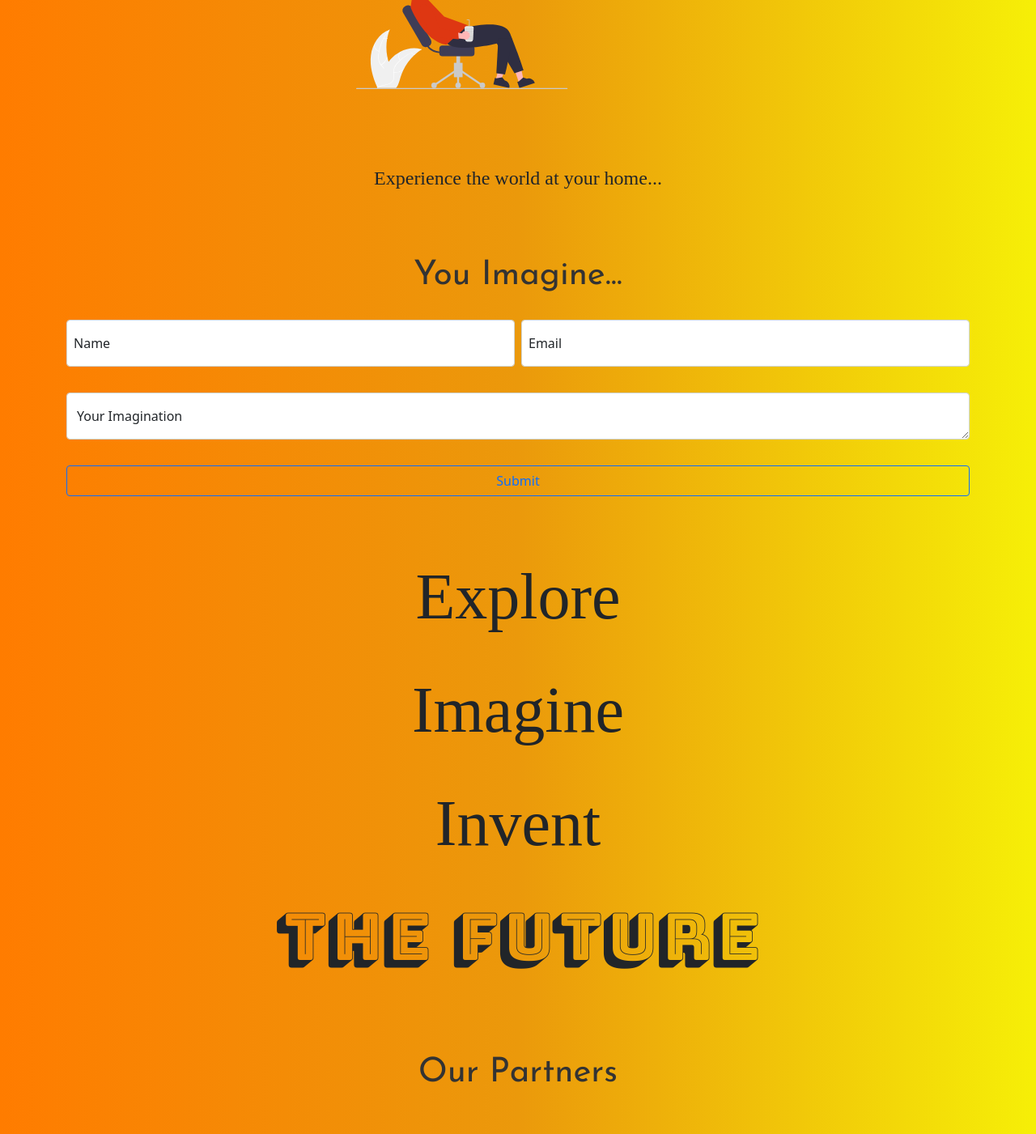
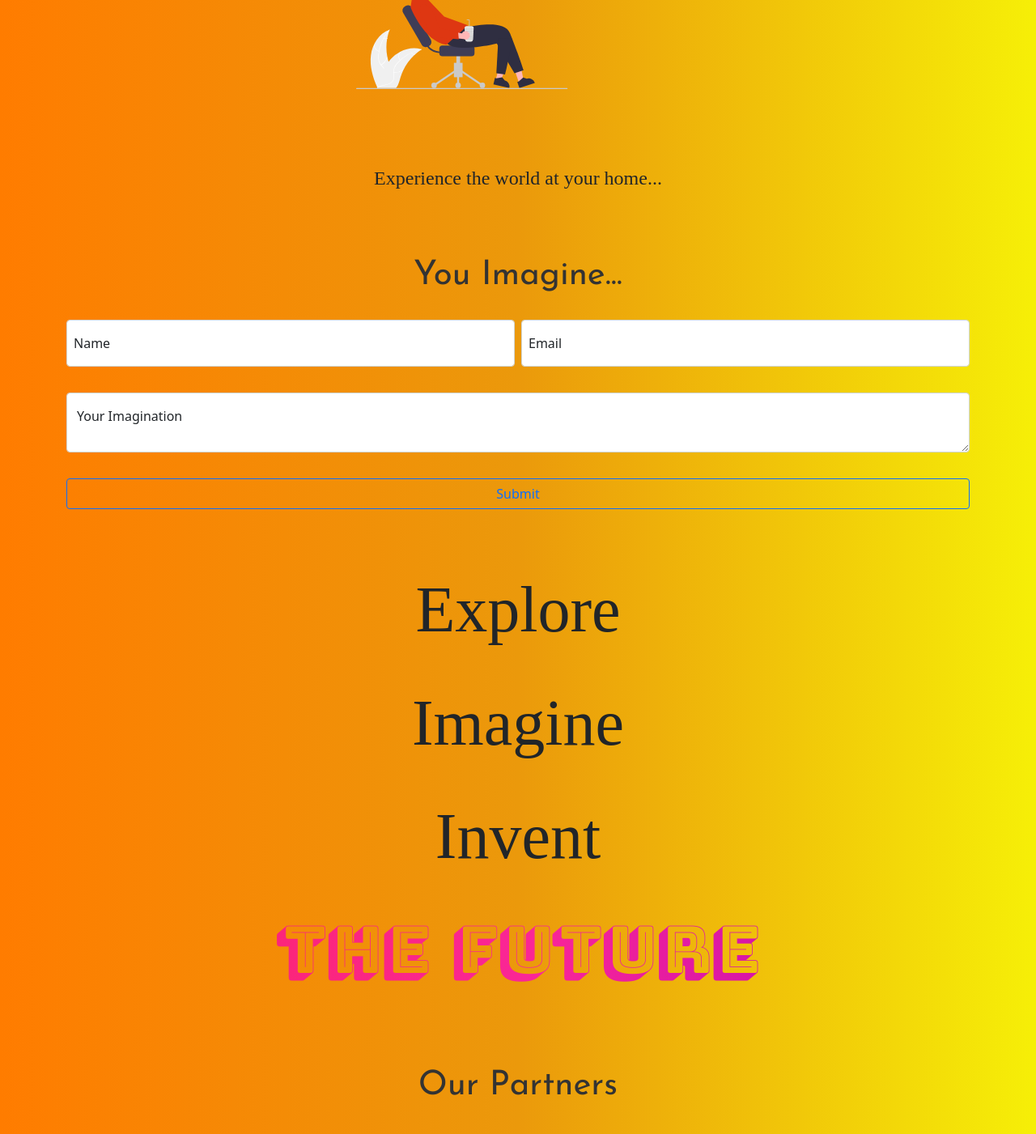
Before and after one commit to jishnupsamal/Race-To-Future, a Vue app: page / in a window 1280 px wide. Shown: the part 2865-4266 px from the top of the page at 81% size. Built offline with nearby package versions, Linux system fonts and the light colour scheme; grey boxes are pictures that could not be loaded; a web font is replaced by a local one.

Commit message:
updated site

```diff
--- a/src/components/content.vue
+++ b/src/components/content.vue
@@ -70,5 +70,9 @@ p {
 
 .em {
     font-family: 'Bungee Shade', cursive;
+    background-image: radial-gradient( circle farthest-corner at 10.2% 55.8%,  rgba(252,37,103,1) 0%, rgba(250,38,151,1) 46.2%, rgba(186,8,181,1) 90.1% );
+    -webkit-background-clip: text;
+    background-clip: text;
+    color: transparent;
 }
 </style>
--- a/src/components/imagine.vue
+++ b/src/components/imagine.vue
@@ -1,5 +1,5 @@
 <template>
-    <div class="container-sm main">
+    <div class="container-sm main" data-aos='fade-up'>
         <h1 class='head'>You Imagine...</h1>
         <form name='Imagine' action="https://form2channel.com?form=Imagine" method="POST" enctype="multipart/form-data" netlify>
             <input type="hidden" name="formto_googlesheets" :value=Email>
@@ -18,7 +18,7 @@
             </div>
             </div>
             <div class="form-floating mr">
-                <textarea name='Your Imagination' class="form-control" placeholder="I Imagine..."></textarea>
+                <textarea name='Your Imagination' class="form-control h-75" placeholder="I Imagine..."></textarea>
                 <label for="Your Imagination">Your Imagination</label>
             </div>
 
@@ -28,6 +28,7 @@
 </template>
 
 <script>
+AOS.init()
 export default {
     data() {
         return {
@@ -54,4 +55,5 @@ export default {
 .main {
     margin-bottom: 2rem;
 }
+
 </style>
```
